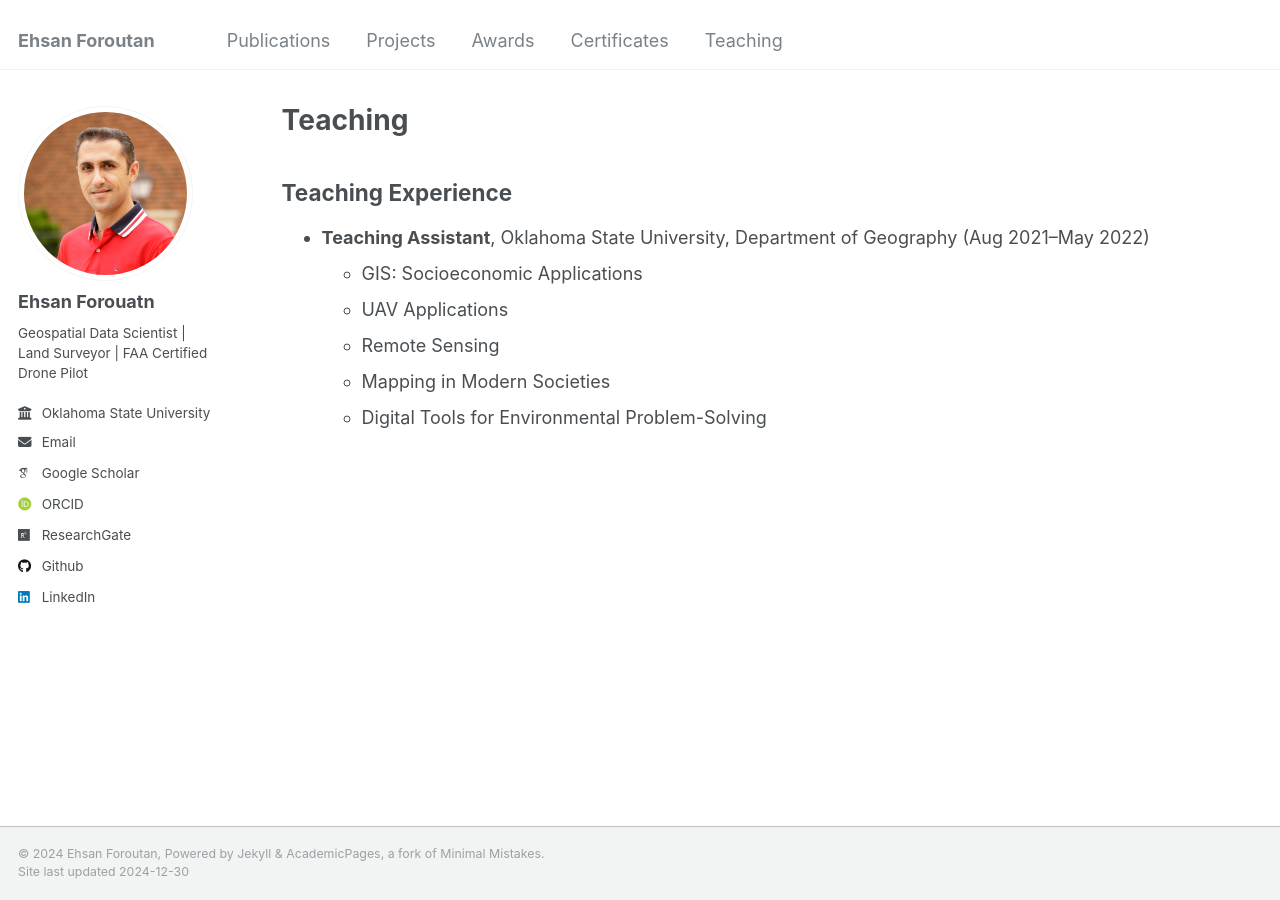
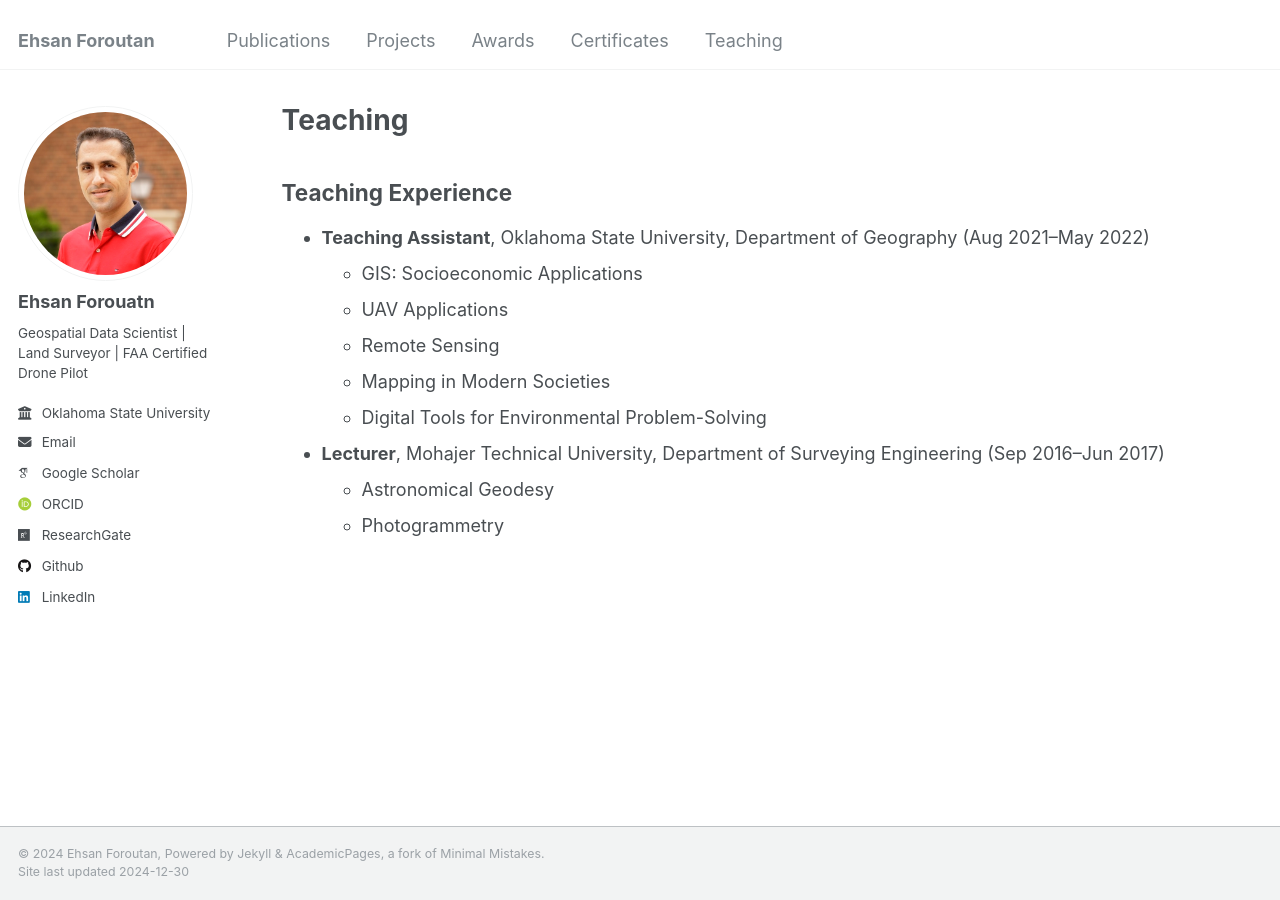
Before and after one commit to eforoutan/eforoutan.github.io, a Jekyll site: the page built from _pages/teaching.html, in a window 1280 px wide. Built offline with Jekyll 4.4.1, drawn with Linux system fonts in a browser that asks for light colours; some web fonts are replaced.

Commit message:
Update teaching.html

```diff
--- a/_pages/teaching.html
+++ b/_pages/teaching.html
@@ -18,6 +18,16 @@ author_profile: true
       <li>Digital Tools for Environmental Problem-Solving</li>
     </ul>
   </li>
+
+  <li><strong>Lecturer</strong>, Mohajer Technical University, Department of Surveying Engineering (Sep 2016–Jun 2017)
+    <ul>
+      <li>Astronomical Geodesy</li>
+      <li>Photogrammetry</li>
+    </ul>
+  </li>
+
+
+
 </ul>
 
 {% for post in site.teaching reversed %}
```
